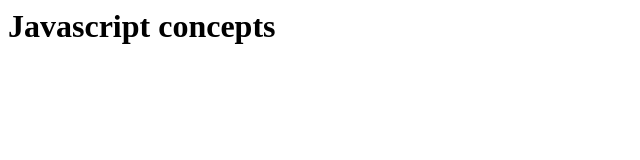
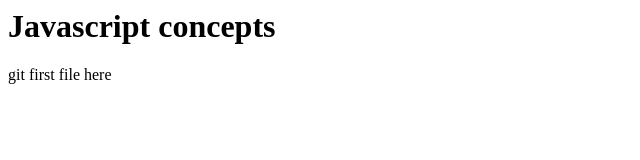
Before and after one commit to navneetjain10/javascritp-concept, a plain HTML site: page index.html in a window 1280 px wide. Shown: the full height of the page, 0-640 px from the left. Drawn offline with Linux system fonts and the light colour scheme.

Commit message:
second commit

```diff
--- a/index.html
+++ b/index.html
@@ -5,5 +5,6 @@
     </head>
     <body>
         <h1>Javascript concepts</h1>
+        <div>git first file here</div>
     </body>
 </html>
```
